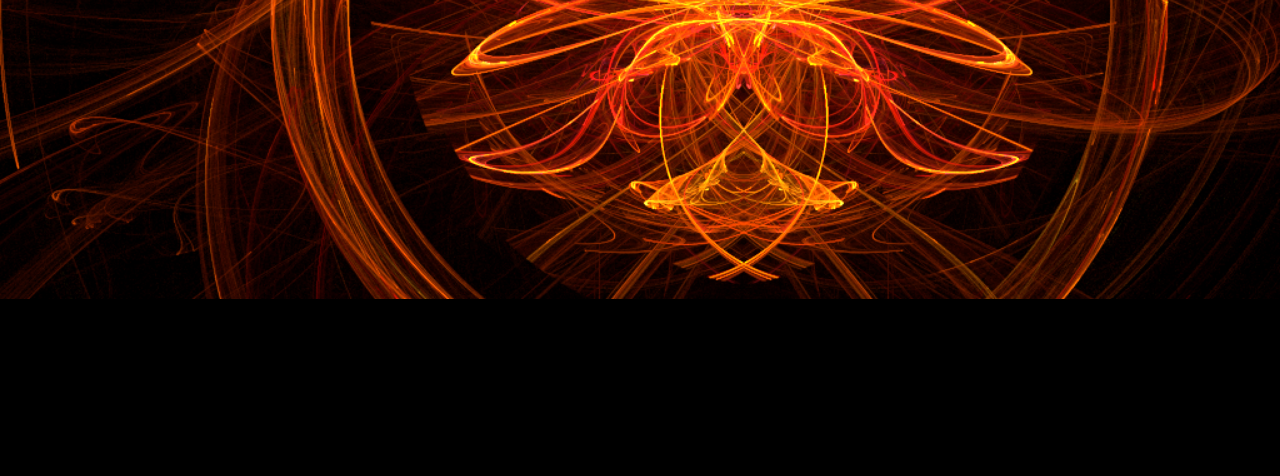
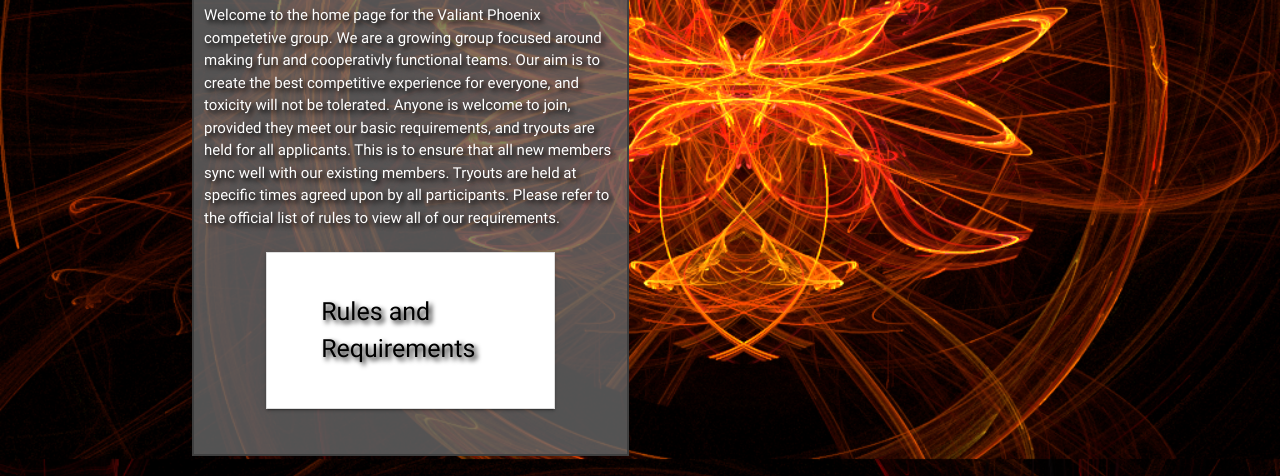
Before and after one commit to LeoMcclung/valiant-phoenix, a plain HTML site: page index.html in a window 1280 px wide. Shown: the part 501-977 px from the top of the page. Before the commit the page ends 800 px from the top, so only its background shows below. Drawn offline with nearby package versions, Linux system fonts and the light colour scheme.

Commit message:
added text content to the homepage

```diff
--- a/home.css
+++ b/home.css
@@ -9,7 +9,20 @@ background-attachment: fixed;
 
 h1 {
     font-family: 'Cinzel Decorative';
-    font-size: 50px;
+    font-size: 100px;
     color: goldenrod;
     text-shadow: 3px 3px 5px grey;
 }
+
+#about-box {
+    background-color: rgba(104, 104, 104, 0.8);
+    border: 2px solid rgb(63, 63,63);
+    padding: 10px;
+    color: white;
+    text-shadow: 3px 3px 5px black;
+}
+
+#rules-title {
+    color: black;
+    font-size: 25px;
+}
--- a/home.js
+++ b/home.js
@@ -0,0 +1,3 @@
+$(document).ready(function(){
+    $('.collapsible').collapsible();
+  });
--- a/index.html
+++ b/index.html
@@ -1,5 +1,6 @@
 <!DOCTYPE html>
 <html lang="en">
+
 <head>
     <title>Welcome to the Valiant Phoenix Homepage</title>
     <meta charset="UTF-8">
@@ -8,6 +9,7 @@
     <link href='https://fonts.googleapis.com/css?family=Cinzel Decorative' rel='stylesheet'>
     <link href="home.css" rel="stylesheet">
 </head>
+
 <body>
     <header>
         <div class="container">
@@ -16,15 +18,48 @@
             </div>
         </div>
     </header>
+    <main>
+        <div class="container">
+            <div class="row">
+                <div class="col s12 m6">
+                    <div id="about-box">
+                        <h2>About Us</h2>
+                        <p id="about-text">Welcome to the home page for the Valiant Phoenix competetive group. We are a growing group focused
+                            around making fun and cooperativly functional teams. Our aim is to create the best competitive
+                            experience for everyone, and toxicity will not be tolerated. Anyone is welcome to join, provided
+                            they meet our basic requirements, and tryouts are held for all applicants. This is to ensure
+                            that all new members sync well with our existing members. Tryouts are held at specific times
+                            agreed upon by all participants. Please refer to the official list of rules to view all of our
+                            requirements.
+                        </p>
+                        <div id="rules">
+                            <div class="container">
+                                <div class="row">
+                                    <div class="col m12">
+                                        <ul class="collapsible grey darken-2" data-collapsible="accordion">
+                                            <li>
+                                                <div class="collapsible-header"><i class="material-icons"></i>
+                                                    <p id="rules-title">Rules and Requirements</p>
+                                                </div>
+                                                <div class="collapsible-body"><span>1. Toxicity will not be tolerated</span></div>
+                                            </li>
+                                        </ul>
+                                    </div>
+                                </div>
+                            </div>
+                        </div>
+                    </div>
+                </div>
+            </div>
 
+        </div>
+    </main>
 
-
-
-
-
-
+    <footer>
+    </footer>
+    <script src="https://code.jquery.com/jquery-3.2.1.js" integrity="sha256-DZAnKJ/6XZ9si04Hgrsxu/8s717jcIzLy3oi35EouyE=" crossorigin="anonymous"></script>
     <script src="https://cdnjs.cloudflare.com/ajax/libs/materialize/0.100.2/js/materialize.min.js"></script>
-        <script src="https://code.jquery.com/jquery-3.2.1.js" integrity="sha256-DZAnKJ/6XZ9si04Hgrsxu/8s717jcIzLy3oi35EouyE=" crossorigin="anonymous"></script>
     <script src="home.js"></script>
 </body>
+
 </html>
```
Lines whose indentation alone changed are shown as unchanged.
